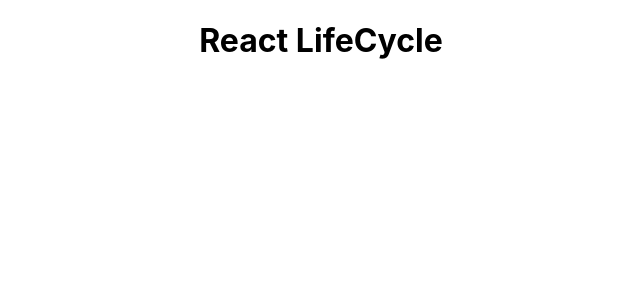
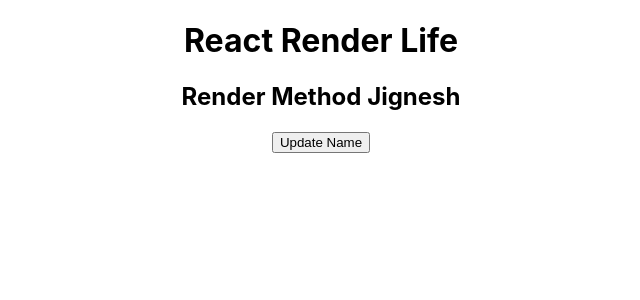
Before and after one commit to jigneshgit935/Learn_react_basic_to_advance, a React (Create React App) app: page / in a window 1280 px wide. Shown: the top 300 px of the page, without its empty margins (319-959 px from the left). Built offline with nearby package versions, Linux system fonts and the light colour scheme.

Commit message:
render method

```diff
--- a/src/App.js
+++ b/src/App.js
@@ -1,20 +1,19 @@
-import React, { Component } from 'react';
+import React, { useEffect, useState } from 'react';
 import './App.css';
+import RenderMethod from './RenderMethod';
 
-class App extends Component {
-  // example1
-  constructor() {
-    super();
-    console.log('Contructor is called');
-  }
-  render() {
-    console.log('Render is called');
-    return (
-      <div className="App">
-        <h1>React LifeCycle</h1>
-      </div>
-    );
-  }
-}
+const App = () => {
+  const [name, setName] = useState('Jignesh');
+  return (
+    <div className="App">
+      <h1>React Render Life</h1>
+
+      <RenderMethod name={name} />
+
+      {/* example 2 */}
+      <button onClick={() => setName('Jignesh Sharma')}> Update Name </button>
+    </div>
+  );
+};
 
 export default App;
--- /dev/null
+++ b/src/RenderMethod.jsx
@@ -0,0 +1,13 @@
+import React, { Component } from 'react';
+
+export default class RenderMethod extends Component {
+  render() {
+    // Example1
+    // console.log('Render Method!!', this.props);
+    return (
+      <>
+        <h2>Render Method {this.props.name}</h2>
+      </>
+    );
+  }
+}
```
